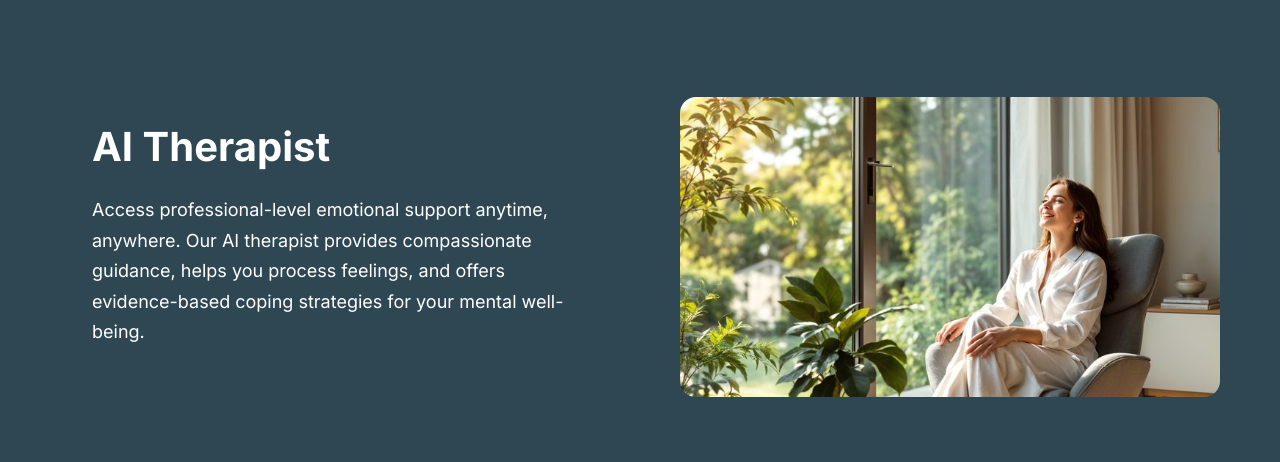
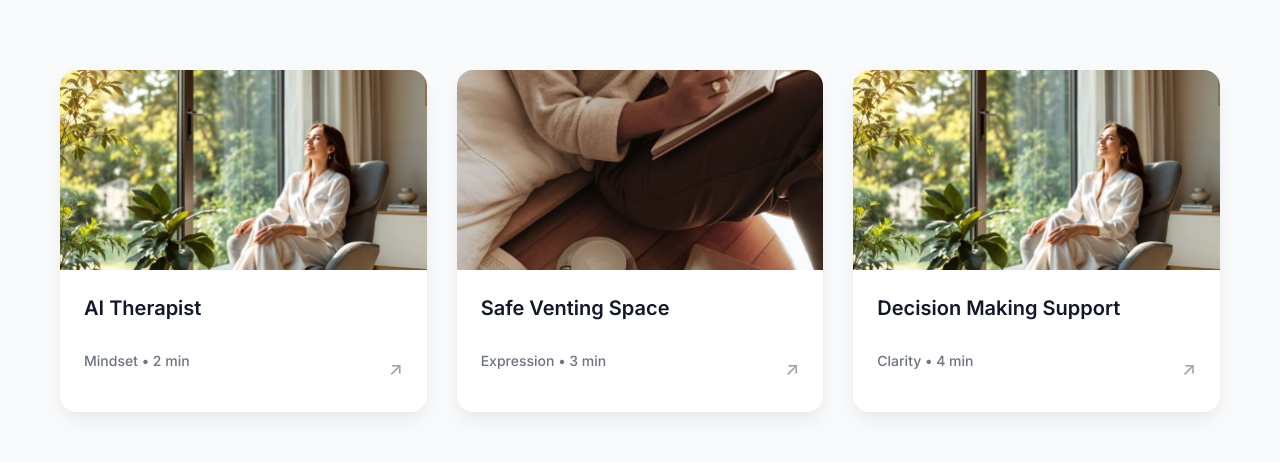
Before and after one commit to Dev-KrishnaPathak/Clarifica, a React (Vite) app: page / in a window 1280 px wide. Shown: the part 809-1271 px from the top of the page. Built offline with nearby package versions, Linux system fonts and the light colour scheme; a web font is replaced by a local one.

Commit message:
your message

```diff
--- a/src/App.css
+++ b/src/App.css
@@ -657,7 +657,7 @@ body {
 .about-image {
   width: 540px;
   height: 300px;
-  border-radius: 16px;
+  border-radius: 15px;
   overflow: hidden;
 }
 
@@ -671,6 +671,7 @@ body {
   color: var(--secondary-color);
   font-size: 1.25rem;
   font-weight: 600;
+  border-radius: 15px;
 }
 
 .about-text {
@@ -975,7 +976,7 @@ button:focus {
 }
 
 #ai-therapist.features {
-  background: #2f4753 !important;
+  background: linear-gradient(135deg, var(--primary-bg) 0%, var(--accent-bg) 100%);
 }
 
 .animated-quote-loop-container {
@@ -1068,3 +1069,76 @@ button:focus {
   opacity: 0;
   transform: translateY(-1.2em);
 }
+
+/* Blog Tiles Section */
+.blog-tiles-section {
+  padding: 80px 0;
+  background: #f9fafb; /* A light grey background for the section */
+  margin-top: -1px; /* Prevents gap with hero video */
+  position: relative;
+  z-index: 5;
+}
+
+.tiles-container {
+  display: grid;
+  grid-template-columns: repeat(auto-fit, minmax(320px, 1fr));
+  gap: 30px;
+}
+
+.blog-tile {
+  background: white;
+  border-radius: 16px;
+  overflow: hidden;
+  box-shadow: 0 4px 6px rgba(0,0,0,0.02), 0 10px 20px rgba(0,0,0,0.05);
+  transition: all 0.3s ease-in-out;
+  text-decoration: none;
+  color: inherit;
+  display: flex;
+  flex-direction: column;
+}
+
+.blog-tile:hover {
+  transform: translateY(-8px);
+  box-shadow: 0 4px 8px rgba(0,0,0,0.03), 0 15px 30px rgba(0,0,0,0.08);
+}
+
+.tile-image {
+  width: 100%;
+  height: 200px;
+  object-fit: cover;
+}
+
+.tile-content {
+  padding: 24px;
+  flex-grow: 1;
+  display: flex;
+  flex-direction: column;
+}
+
+.tile-content h3 {
+  font-size: 20px;
+  margin-bottom: 12px;
+  color: #111827; /* Darker text for readability */
+  line-height: 1.4;
+}
+
+.tile-meta {
+  margin-top: auto;
+  padding-top: 16px;
+  display: flex;
+  justify-content: space-between;
+  align-items: center;
+  font-size: 14px;
+  color: #6b7280; /* Muted color for meta text */
+}
+
+.tile-arrow {
+  font-size: 18px;
+  color: #9ca3af;
+  transition: transform 0.3s ease;
+}
+
+.blog-tile:hover .tile-arrow {
+  transform: translateX(3px) translateY(-3px);
+  color: #374151;
+}
--- a/src/App.jsx
+++ b/src/App.jsx
@@ -85,6 +85,47 @@ function HomePage() {
             }}>
               {quote}
             </div>
+          </div>
+        </div>
+      </section>
+
+      {/* Blog Tiles Section */}
+      <section className="blog-tiles-section">
+        <div className="container">
+          <div className="tiles-container">
+            {/* Tile 1 */}
+            <a href="#ai-therapist" className="blog-tile">
+              <img src="/therapy section.jpeg" alt="AI Therapist" className="tile-image" />
+              <div className="tile-content">
+                <h3>AI Therapist</h3>
+                <div className="tile-meta">
+                  <p>Mindset • 2 min</p>
+                  <span className="tile-arrow">↗</span>
+                </div>
+              </div>
+            </a>
+            {/* Tile 2 */}
+            <a href="#safe-venting" className="blog-tile">
+              <img src="/venting.jpeg" alt="Safe Venting" className="tile-image" />
+              <div className="tile-content">
+                <h3>Safe Venting Space</h3>
+                <div className="tile-meta">
+                  <p>Expression • 3 min</p>
+                  <span className="tile-arrow">↗</span>
+                </div>
+              </div>
+            </a>
+            {/* Tile 3 */}
+            <a href="#decision-support" className="blog-tile">
+              <img src="/therapy section.jpeg" alt="Decision Support" className="tile-image" />
+              <div className="tile-content">
+                <h3>Decision Making Support</h3>
+                <div className="tile-meta">
+                  <p>Clarity • 4 min</p>
+                  <span className="tile-arrow">↗</span>
+                </div>
+              </div>
+            </a>
           </div>
         </div>
       </section>
```
